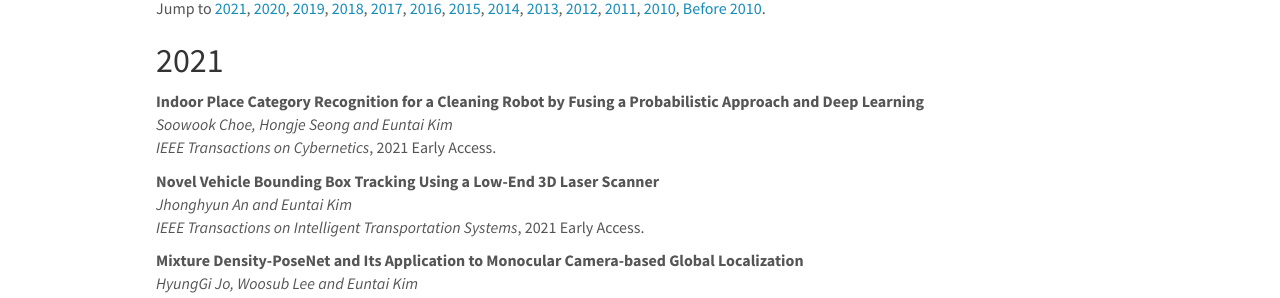
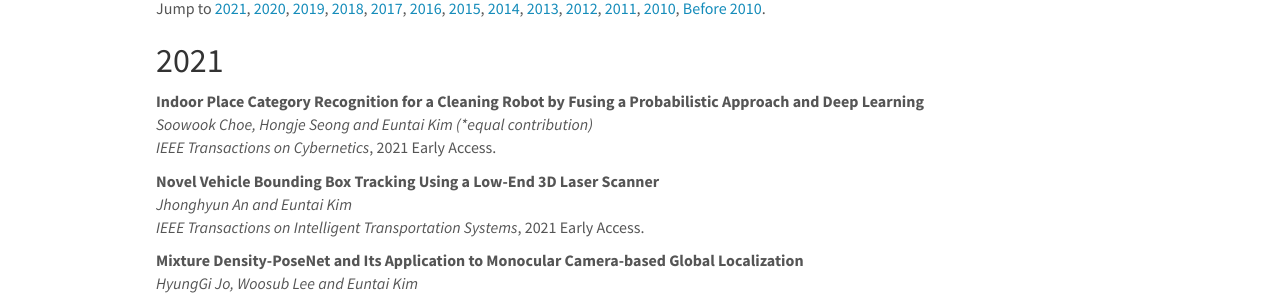
Before and after one commit to won4113/cilab-yonsei.github.io, a Jekyll site: the page built from _pages/int_journal.md, in a window 1280 px wide and 900 px high. Shown: the part 151-449 px from the top of the window. Built offline with Jekyll 4.4.1, drawn with Linux system fonts in a browser that asks for light colours; nearby versions of some CDN libraries.

Commit message:
Update int_journal_list.yml

```diff
--- a/_data/publications/int_journal_list.yml
+++ b/_data/publications/int_journal_list.yml
@@ -10,7 +10,7 @@
 #  accepted:
 
 - title: Indoor Place Category Recognition for a Cleaning Robot by Fusing a Probabilistic Approach and Deep Learning
-  authors: Soowook Choe, Hongje Seong and Euntai Kim
+  authors: Soowook Choe*, Hongje Seong* and Euntai Kim (*equal contribution)
   journal: IEEE Transactions on Cybernetics
   year: 2021
   month:
```
